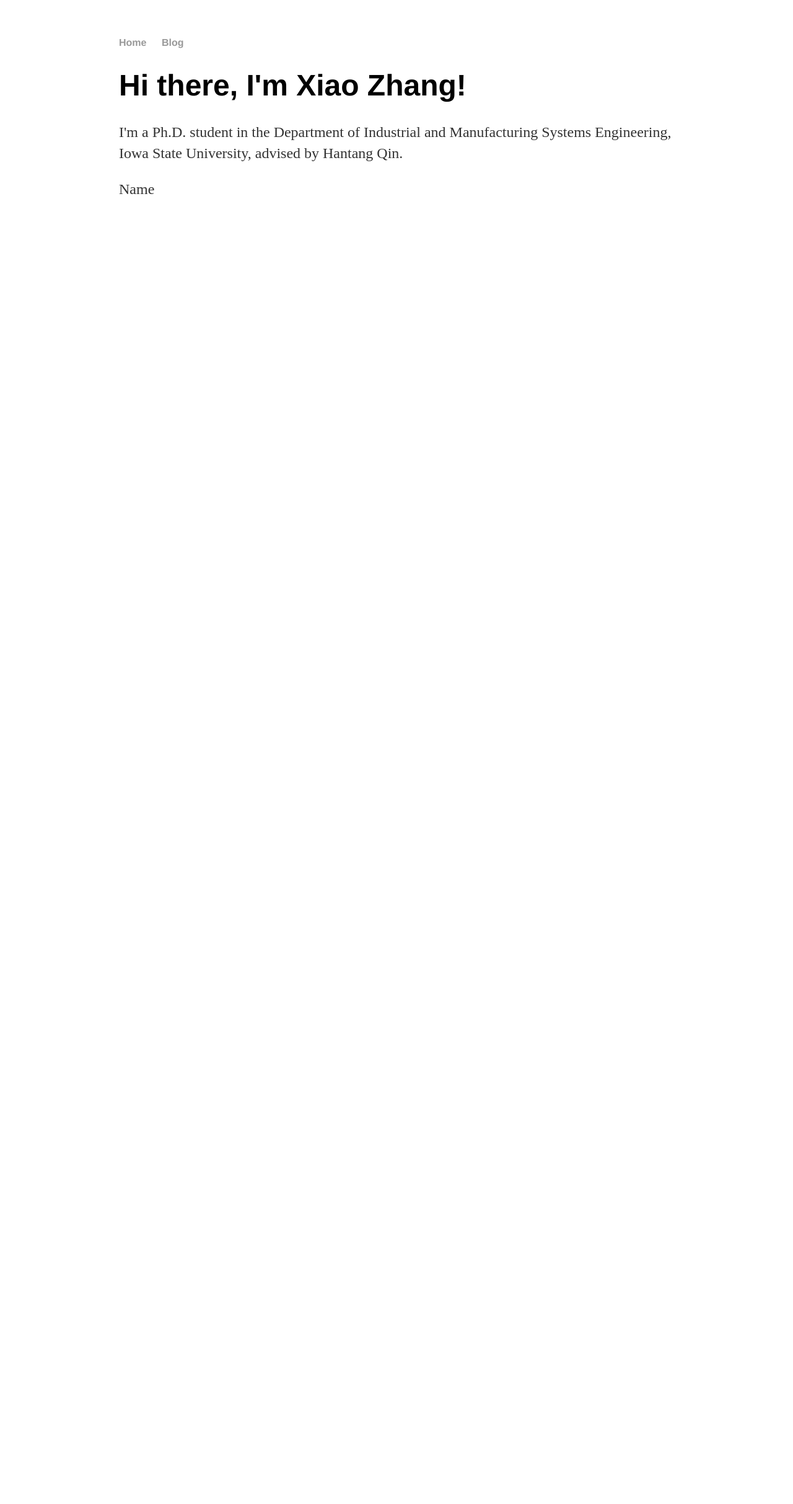
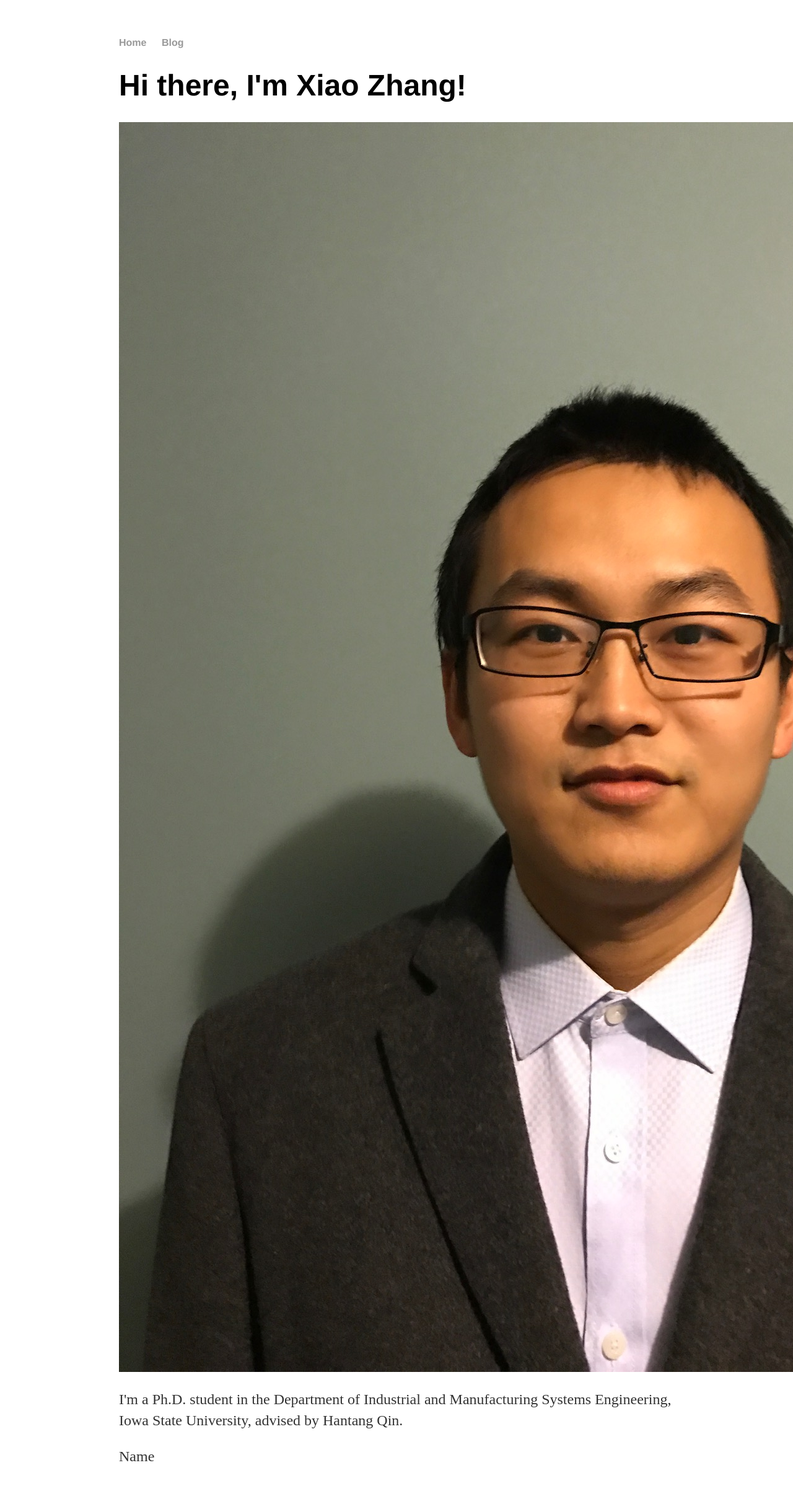
Before and after one commit to zhangxiao2018/zhangxiao2018.github.io, a Jekyll site: the page built from index.html, in a window 1280 px wide. Shown: the whole page at 62% size. Built offline with Jekyll 4.4.1, drawn with Linux system fonts in a browser that asks for light colours; before the commit the page ends 900 px from its top, so only the background shows below that.

Commit message:
Update index.html

```diff
--- a/index.html
+++ b/index.html
@@ -4,6 +4,6 @@ title: Xiao Zhang
 ---
 <div class="blurb">
 	<h1>Hi there, I'm Xiao Zhang!</h1>
-
+<img src="xiao_zhang.jpg" alt="hi" class="inline"/>
 <p>I'm a Ph.D. student in the Department of Industrial and Manufacturing Systems Engineering, Iowa State University, advised by Hantang Qin.
 <p>Name
```
